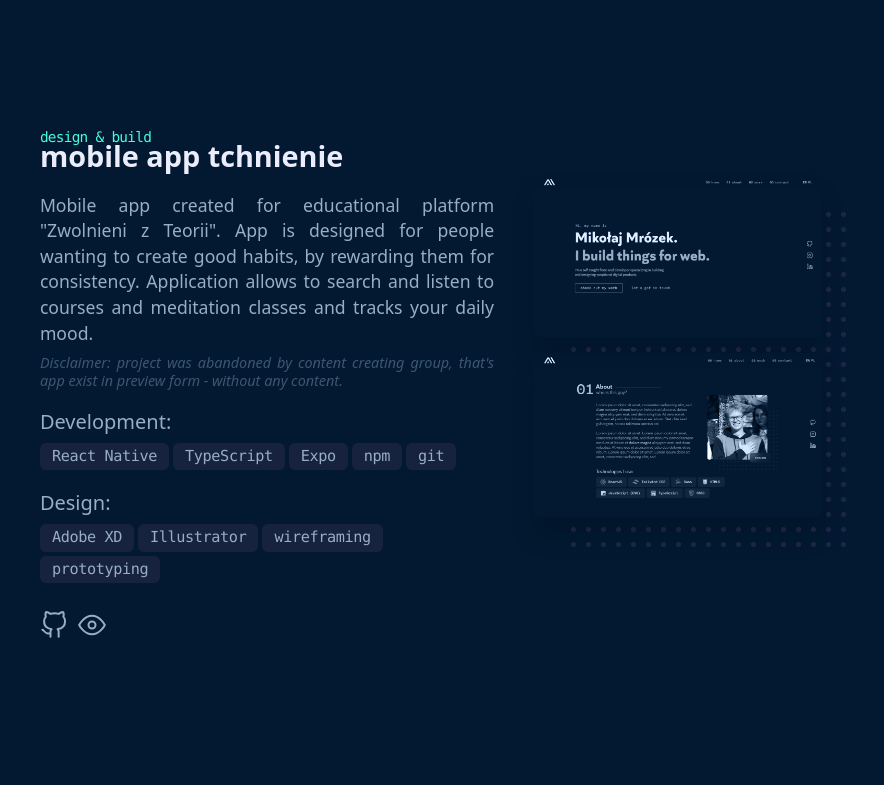
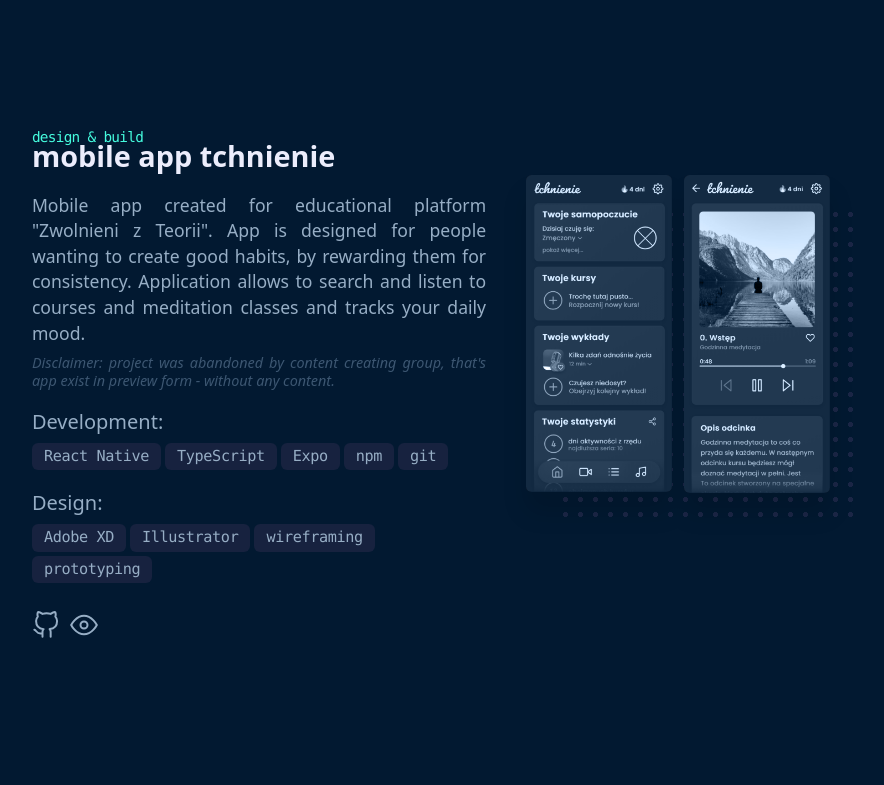
Before and after one commit to reqill/portfolio-2022, a React (Create React App) app: page / in a window 1280 px wide. Shown: the part 2560-3345 px from the top of the page, without its empty margins (209-1093 px from the left). Built offline with nearby package versions, Linux system fonts and the light colour scheme; a web font is replaced by a local one.

Commit message:
changed photos

```diff
--- a/src/components/Work.jsx
+++ b/src/components/Work.jsx
@@ -1,5 +1,6 @@
 import React from "react";
 import { GitHub, ExternalLink, Eye } from "react-feather";
+import Fade from 'react-reveal/Fade';
 
 const TECH = [
   {
@@ -63,6 +64,7 @@ export default function Work({ }) {
 
   return (
     <div className="w-full justify-center flex flex-col">
+      <Fade bottom delay={500} distance="4rem">
         <article className="w-fit mx-auto mt-9 px-2 mb-24">
           <div className='w-full flex flex-col-reverse justify-center align-middle lg:justify-start lg:flex-row xl:justify-around'>
             <div className='flex flex-col mx-auto mt-5 lg:mt-4 w-64 sm:w-80 md:w-72 lg:w-64 xl:w-72 justify-center md:justify-start  relative mb-12 xl:mb-0 lg:mb-2 lg:-ml-10 xl:-ml-0'>
@@ -117,20 +119,22 @@ export default function Work({ }) {
             </div>
           </div>
         </article>
+      </Fade>
 
 
+      <Fade bottom delay={500} distance="4rem">
         <article className="w-fit mx-auto mt-12 px-2 mb-24">
           <div className='w-full flex flex-col-reverse justify-center align-middle lg:justify-start lg:flex-row-reverse xl:justify-around'>
-          <div className='flex flex-col mx-auto mt-5 lg:mt-4 w-64 sm:w-80 md:w-72 lg:w-64 xl:w-72 justify-center md:justify-start  relative mb-12 xl:mb-0 lg:mb-2 lg:-ml-10 xl:-ml-0'>
-            <div className="relative mx-auto mt-3 w-full lg:mt-8">
+            <div className='flex flex-col mx-auto mt-5 lg:mt-4 w-70 sm:w-[21rem] md:w-[19rem] lg:w-[17rem] xl:w-[19rem] justify-center md:justify-start  relative mb-12 xl:mb-0 lg:mb-2 lg:-ml-10 xl:-ml-0'>
+              <div className="relative mx-auto gap-3 inline-flex mt-3 w-full lg:mt-8">
                 <div className='inset w-full h-full absolute -translate-x-8 lg:translate-x-8 translate-y-8 dots-on-repeat ' />
                 <div className="w-full h-fit relative">
                   <div className='inset w-full h-full absolute  rounded-[.35rem] bg-bg shadow-3xl' />
-                <img src={require("../media/Image 10.png")} className="object-cover w-full lg:my-0 mix-blend-luminosity rounded-[.35rem]" />
+                  <img src={require("../media/Image 13.png")} className="object-cover w-full lg:my-0 mix-blend-luminosity rounded-[.35rem]" />
                 </div>
-              <div className="w-full h-fit relative mt-4">
+                <div className="w-full h-fit relative">
                   <div className='inset w-full h-full absolute  rounded-[.35rem] bg-bg shadow-3xl ' />
-                <img src={require("../media/Image 11.png")} className="object-cover w-full lg:my-0 mix-blend-luminosity rounded-[.35rem]" />
+                  <img src={require("../media/Image 14.png")} className="object-cover w-full lg:my-0 mix-blend-luminosity rounded-[.35rem]" />
                 </div>
               </div>
             </div>
@@ -176,7 +180,9 @@ export default function Work({ }) {
             </div>
           </div>
         </article>
+      </Fade>
 
+      <Fade bottom delay={500} distance="4rem">
         <article className="w-fit mx-auto mt-12 px-2 mb-12">
           <div className='w-full flex flex-col-reverse justify-center align-middle lg:justify-start lg:flex-row xl:justify-around'>
             <div className='flex flex-col mx-auto mt-5 lg:mt-4 w-64 sm:w-80 md:w-72 lg:w-64 xl:w-72 justify-center md:justify-start  relative mb-12 xl:mb-0 lg:mb-2 lg:-ml-10 xl:-ml-0'>
@@ -228,6 +234,8 @@ export default function Work({ }) {
             </div>
           </div>
         </article>
+      </Fade>
+
 
     </div>
   );
```
Lines whose indentation alone changed are shown as unchanged.
